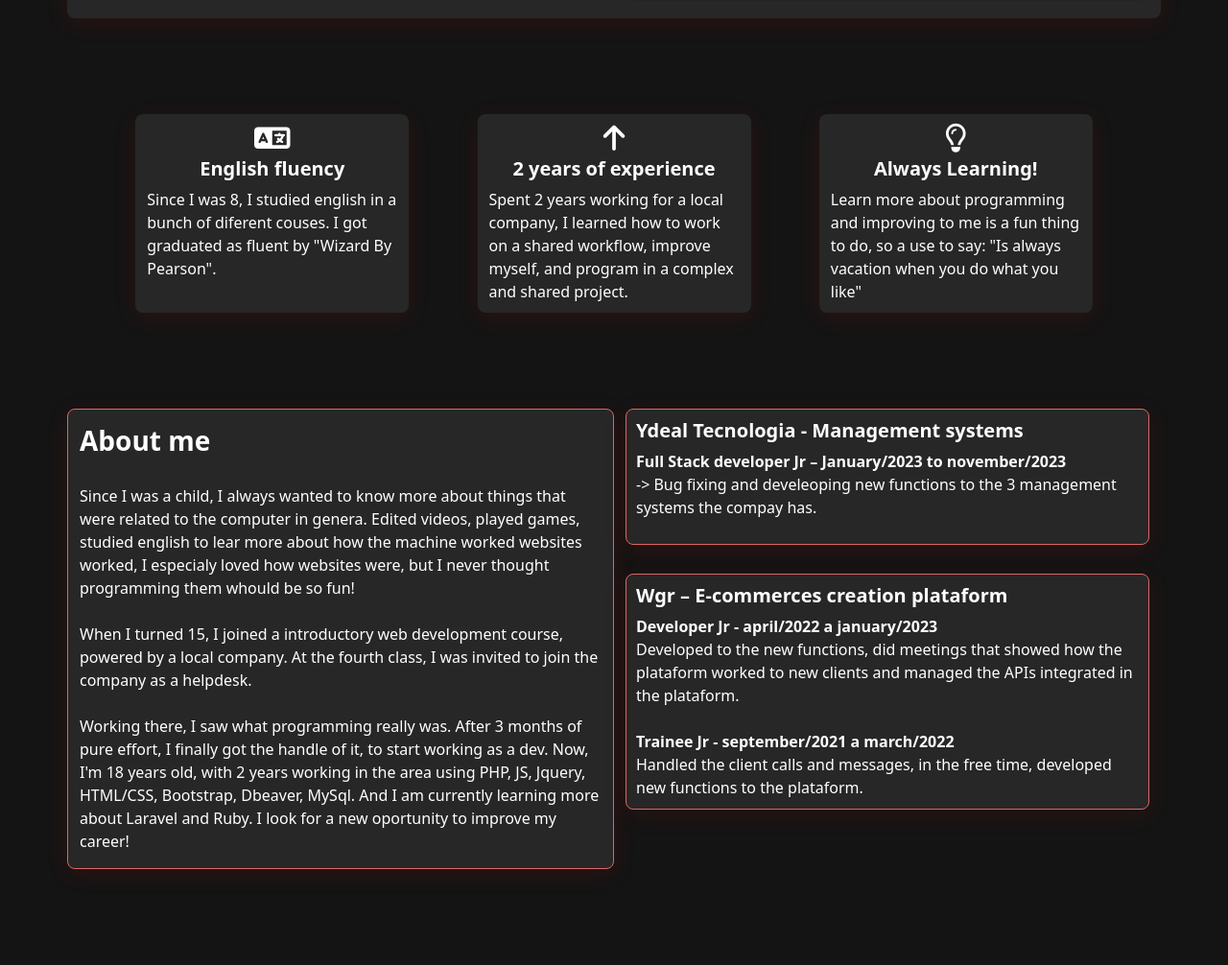
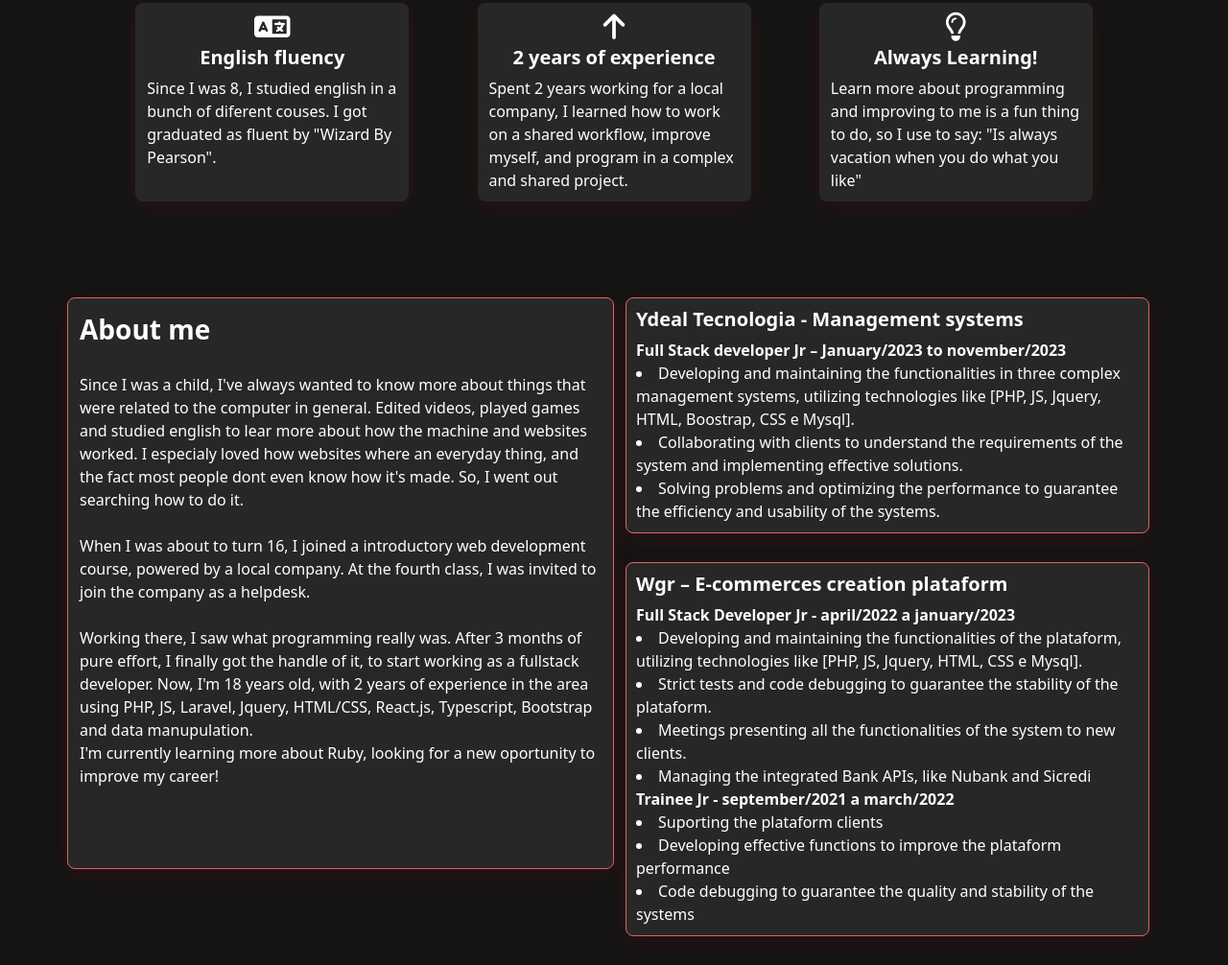
Before and after one commit to Jo4ovieira/portfolio, a plain HTML site: page index.html in a window 1280 px wide. Shown: the part 1489-2495 px from the top of the page at 96% size. Drawn offline with nearby package versions, Linux system fonts and the light colour scheme; a script that the page names is missing.

Commit message:
public patch

```diff
--- a/index.html
+++ b/index.html
@@ -31,7 +31,6 @@
         <div class="container">
             <div class="row">
                 <div class="col-lg-12 col-md-12 col-sm-12 col-xl-12 col-12 hello">
-                    <img src="img/eu.png" id="programer" alt="programer">
                     <div class="hello-text" id="hello">
                         <h3>Always learning!</h3>
                         <h5>A full stack developer.</h5><br>
@@ -42,6 +41,7 @@
                     <i class="s-icons fa fa-html5" title="HTML"></i>
                     <i class="s-icons fa-brands fa-css3-alt" title="CSS"></i>
                     <i class="s-icons fa-brands fa-square-js" title="JS"></i>
+                    <i class="s-icons fa-brands fa-react" title="React.js"></i>
                     <i class='s-icons-to-boxicons fa-brands bx bxl-typescript' title="TypeScript"></i>
                     <i class="s-icons fa-brands fa-php" title="PHP"></i>
                     <i class="s-icons fa-brands fa-laravel" title="Laravel"></i>
@@ -54,7 +54,7 @@
                     <div class="row">
                         <div class="col-lg-6 col-md-12 col-sm-12 col-xl-6 col-12 position-relative proj">
                             An "Ordem Paranormal" character sheet helper, inspired by "FichasOp".<br>
-                            Using Laravel, I was able to create a fullstack, complex and yet friendly project. With an acccount system that serves to store each character created by the account owner.<br><br>
+                            Using Laravel, I was able to create a fullstack, complex and yet friendly project. With an account system that serves to store each character created by the account owner.<br><br>
                             <div>
                                 Database: <a href="https://drive.google.com/file/d/1Upd6wuAb4LAnQJ40b4EA8DCvMDU96eVg/view?usp=sharing" class="a-link" target="_blank">fearsheets.sql</a><br><br>
                                 Inspired by: <a href="https://www.fichasop.com/" class="a-link" target="_blank">https://www.fichasop.com/</a>
@@ -106,7 +106,7 @@
                         <div id="s3" class="col-lg-3 col-md-3 col-sm-12 col-xl-3 col-12 skills">
                             <i class="fa-regular fa-lightbulb subicons"></i>
                             <h5><b>Always Learning!</b></h5>
-                            Learn more about programming and improving to me is a fun thing to do, so a use to say: "Is always vacation when you do what you like"
+                            Learn more about programming and improving to me is a fun thing to do, so I use to say: "Is always vacation when you do what you like"
                         </div>
                     </div>
                 </div>
@@ -114,23 +114,31 @@
                     <div class="row">
                         <div class="col-lg-6 col-md-6 col-sm-12 col-xl-6 col-12 abt-me">
                             <h3 class="title"><b>About me</b></h3>
-                            Since I was a child, I always wanted to know more about things that were related to the computer in genera. Edited videos, played games, studied english to lear more about how the machine worked websites worked, I especialy loved how websites were, but I never thought programming them whould be so fun!<br><br>
-                            When I turned 15, I joined a introductory web development course, powered by a local company. At the fourth class, I was invited to join the company as a helpdesk.<br><br>
-                            Working there, I saw what programming really was. After 3 months of pure effort, I finally got the handle of it, to start working as a dev. Now, I'm 18 years old, with 2 years working in the area using PHP, JS, Jquery, HTML/CSS, Bootstrap, Dbeaver, MySql. And I am currently learning more about Laravel and Ruby. I look for a new oportunity to improve my career!
+                            Since I was a child, I've always wanted to know more about things that were related to the computer in general. Edited videos, played games and studied english to lear more about how the machine and websites worked. I especialy loved how websites where an everyday thing, and the fact most people dont even know how it's made. So, I went out searching how to do it.<br><br>
+                            When I was about to turn 16, I joined a introductory web development course, powered by a local company. At the fourth class, I was invited to join the company as a helpdesk.<br><br>
+                            Working there, I saw what programming really was. After 3 months of pure effort, I finally got the handle of it, to start working as a fullstack developer. Now, I'm 18 years old, with 2 years of experience in the area using PHP, JS, Laravel, Jquery, HTML/CSS, React.js, Typescript, Bootstrap and data manupulation. <br>
+                            I'm currently learning more about Ruby, looking for a new oportunity to improve my career!
                         </div>
                         <div class="col-lg-6 col-md-6 col-sm-12 col-xl-6 col-12">
                             <div class="col-lg-12 col-md-12 col-sm-12 col-xl-12 col-12 acheivs">
                                 <h5><b>Ydeal Tecnologia - Management systems</b></h5>
                                 <b>Full Stack developer Jr – January/2023 to november/2023</b><br>
-                                -> Bug fixing and develeoping new functions to the 3 management systems the compay has.<p>
+                                <li>Developing and maintaining the functionalities in three complex management systems, utilizing technologies like [PHP, JS, Jquery, HTML, Boostrap, CSS e Mysql].</li>
+                                <li>Collaborating with clients to understand the requirements of the system and implementing effective solutions.</li>
+                                <li>Solving problems and optimizing the performance to guarantee the efficiency and usability of the systems.</li>
                             </div>
 
                             <div class="col-lg-12 col-md-12 col-sm-12 col-xl-12 col-12 acheivs">
                                 <h5><b>Wgr – E-commerces creation plataform</b></h5>
-                                <b>Developer Jr - april/2022 a january/2023</b><br>
-                                Developed to the new functions, did meetings that showed how the plataform worked to new clients and managed the APIs integrated in the plataform.<br><br>
+                                <b>Full Stack Developer Jr - april/2022 a january/2023</b><br>
+                                <li>Developing and maintaining the functionalities of the plataform, utilizing technologies like [PHP, JS, Jquery, HTML, CSS e Mysql].</li>
+                                <li>Strict tests and code debugging to guarantee the stability of the plataform.</li>
+                                <li>Meetings presenting all the functionalities of the system to new clients.</li>
+                                <li>Managing the integrated Bank APIs, like Nubank and Sicredi</li>
                                 <b>Trainee Jr - september/2021 a march/2022</b><br>
-                                Handled the client calls and messages, in the free time, developed new functions to the plataform.
+                                <li>Suporting the plataform clients</li>
+                                <li>Developing effective functions to improve the plataform performance</li>
+                                <li>Code debugging to guarantee the quality and stability of the systems</li>
                             </div>
                         </div>
                     </div>
```
